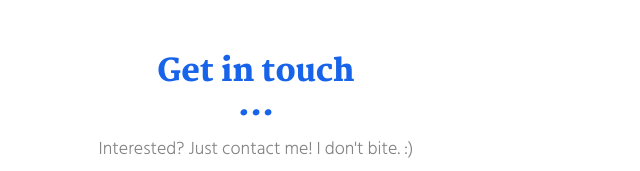
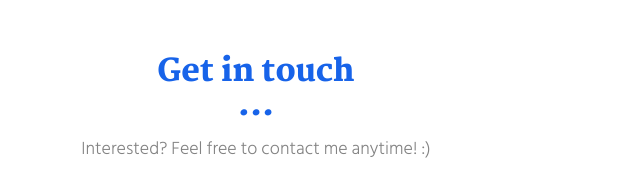
Before and after one commit to jonathanmark/myPorfolio, a plain HTML site: page project.html in a window 1280 px wide. Shown: the part 4380-4551 px from the top of the page, 384-1024 px from the left. Drawn offline with Linux system fonts and the light colour scheme.

Commit message:
Update project.html

```diff
--- a/project.html
+++ b/project.html
@@ -175,7 +175,7 @@
         <div class="col-xs-12 col-md-12">
           <div class="section-container-spacer">
             <h2 class="text-center">Get in touch</h2>
-            <p class="text-center">Interested? Just contact me! I don't bite. :)</p>
+            <p class="text-center">Interested? Feel free to contact me anytime! :)</p>
           </div>
           <div class="card-container">
             <div class="card card-shadow col-xs-10 col-xs-offset-1 col-md-8 col-md-offset-2 reveal">
```
